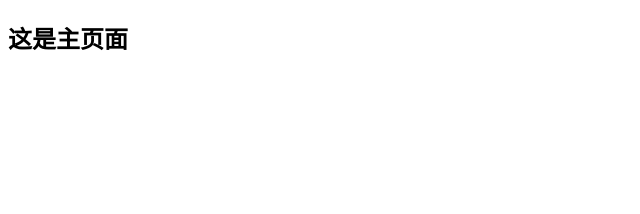
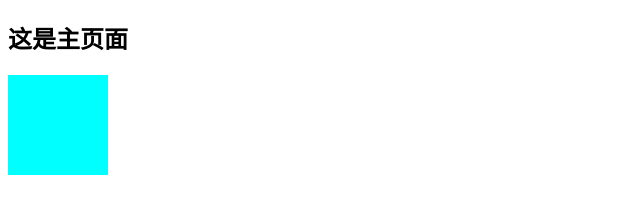
Before and after one commit to jhf666/qiandaun32, a plain HTML site: page index.html in a window 1280 px wide. Shown: the whole page, without its empty margins (0-640 px from the left). Drawn offline with Linux system fonts and the light colour scheme.

Commit message:
添加了样式

```diff
--- a/css/index.css
+++ b/css/index.css
@@ -0,0 +1,5 @@
+.box{
+    width: 100px;
+    height: 100px;
+    background-color: aqua;
+}
--- a/index.html
+++ b/index.html
@@ -5,8 +5,10 @@
     <meta name="viewport" content="width=device-width, initial-scale=1.0">
     <meta http-equiv="X-UA-Compatible" content="ie=edge">
     <title>主页面</title>
+    <link rel="stylesheet" href="./css/index.css">
 </head>
 <body>
     <h2>这是主页面</h2>
+    <div class="box"></div>
 </body>
 </html>
```
